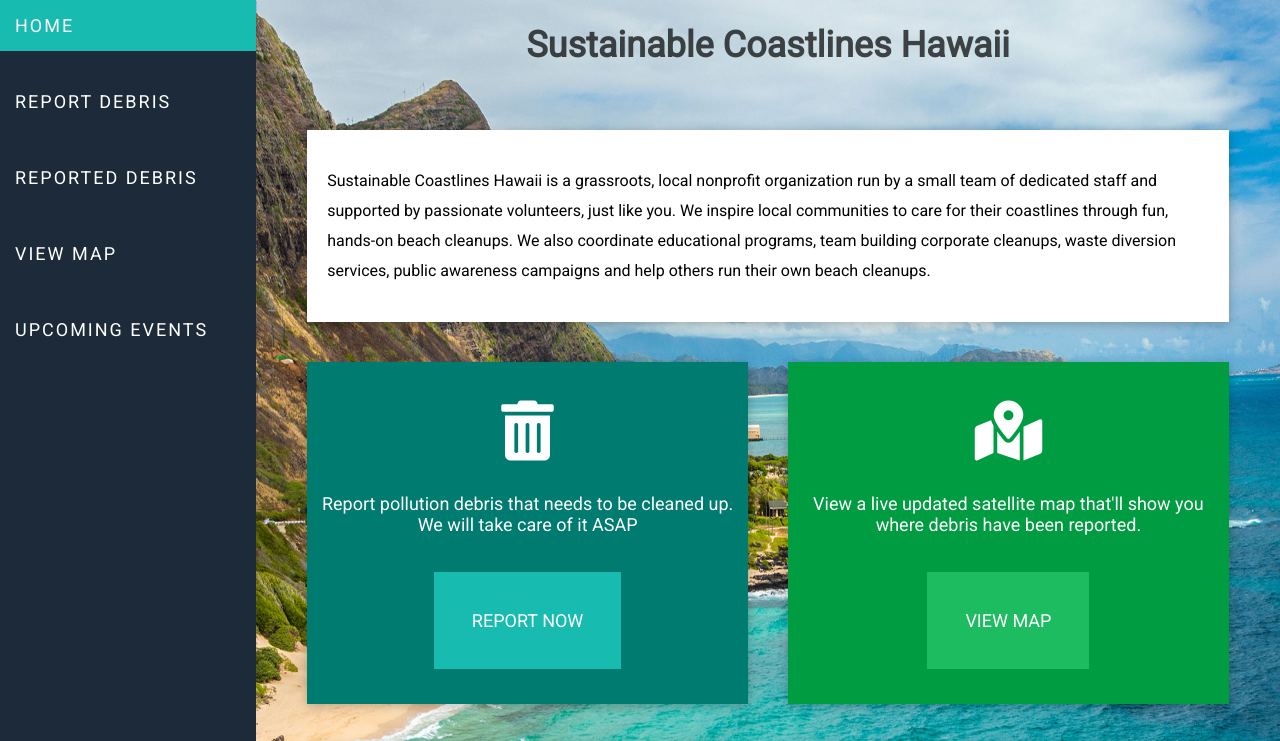
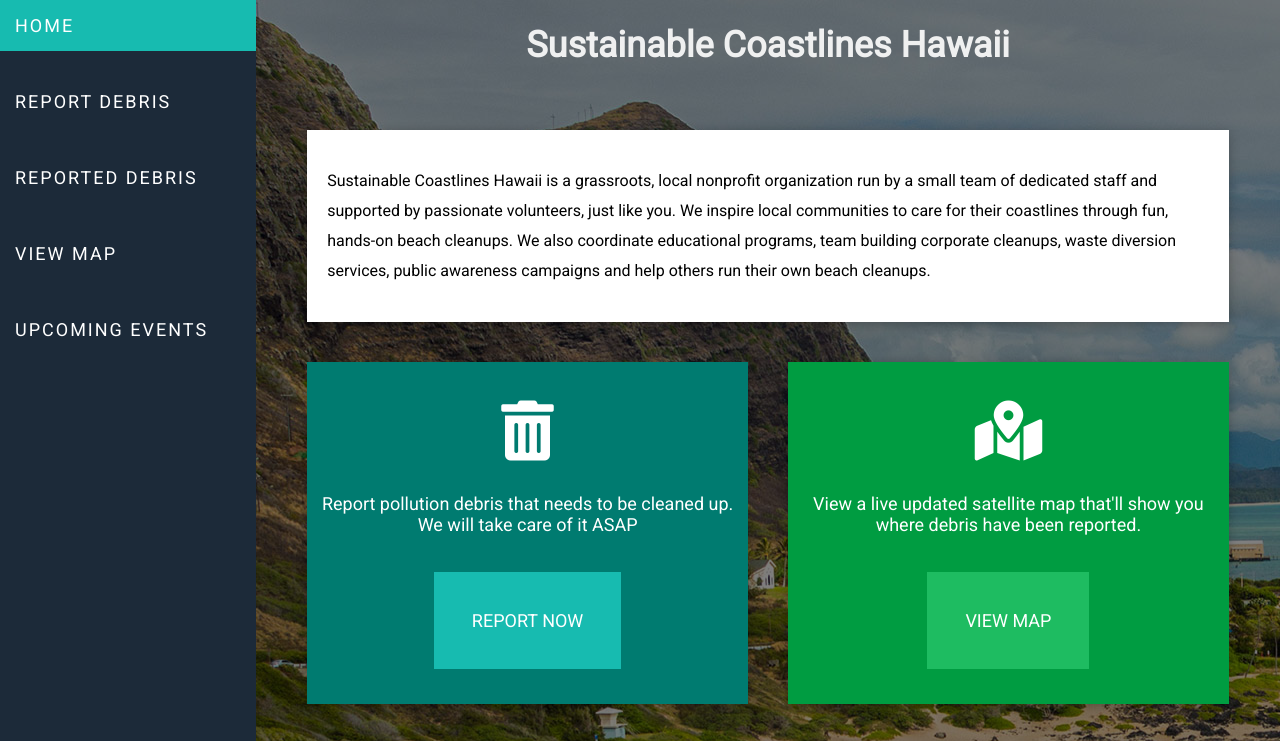
Before and after one commit to kylelingat/hack-for-the-sea, a plain HTML site: page index.html in a window 1280 px wide. Shown: the top 741 px of the page. Drawn offline with nearby package versions, Linux system fonts and the light colour scheme; some packages are replaced by stand-ins of ours.

Commit message:
darken bg

```diff
--- a/css/styles.css
+++ b/css/styles.css
@@ -45,22 +45,37 @@ body  {
 }
 
 #mainContent {
-  background-image: url(../assets/ocean.jpg);
-  background-repeat: none;
-  background-size: 100% 100%;
   height: 100%;
   width: 100%;
   padding-bottom: 50px;
+
 }
 
+
+#mainContentHomePage {
+  height: 100%;
+  width: 100%;
+  padding-bottom: 50px;
+  background: linear-gradient( rgba(0, 0, 0, 0.5), rgba(0, 0, 0, 0.5) ), url(../assets/ocean.jpg);
+}
 #pageName {
   margin: auto;
   text-align: center;
+  color: black;
   font-family: 'Roboto';
   font-size: 18px;
-  opacity: 0.7;
+  opacity: 0.6;
 }
 
+#pageNameHomePage {
+    margin: auto;
+    text-align: center;
+    color: white;
+    font-family: 'Roboto';
+    font-size: 18px;
+    opacity: 0.9;
+
+}
 #mainContentContainer {
   width: 90%;
   margin: auto;
--- a/index.html
+++ b/index.html
@@ -19,8 +19,8 @@
       <li><a href="">Upcoming Events</a></li>
     </div>
 
-    <div id="mainContent">
-      <div id="pageName">
+    <div id="mainContentHomePage">
+      <div id="pageNameHomePage">
         <h1>Sustainable Coastlines Hawaii</h1>
       </div>
       <div id="mainContentContainer">
@@ -64,7 +64,8 @@
           </div>
         </div>
       </div>
-    </div>
+
+  </div>
   </div>
   </body>
   <script type="text/javascript" src="js/app.js"></script>
```
